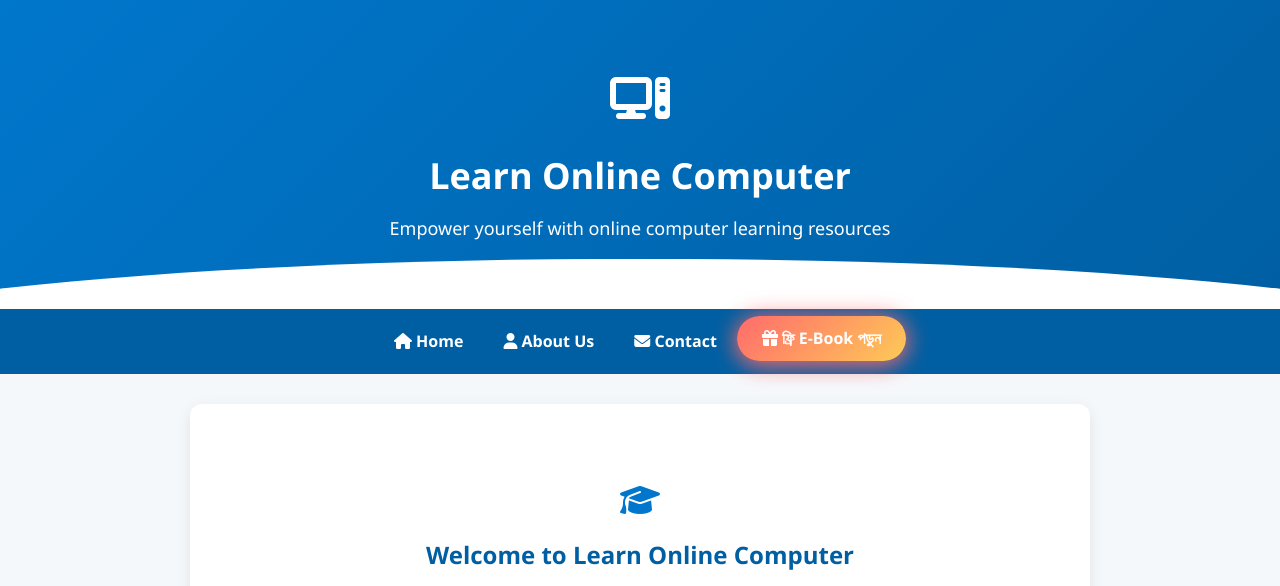
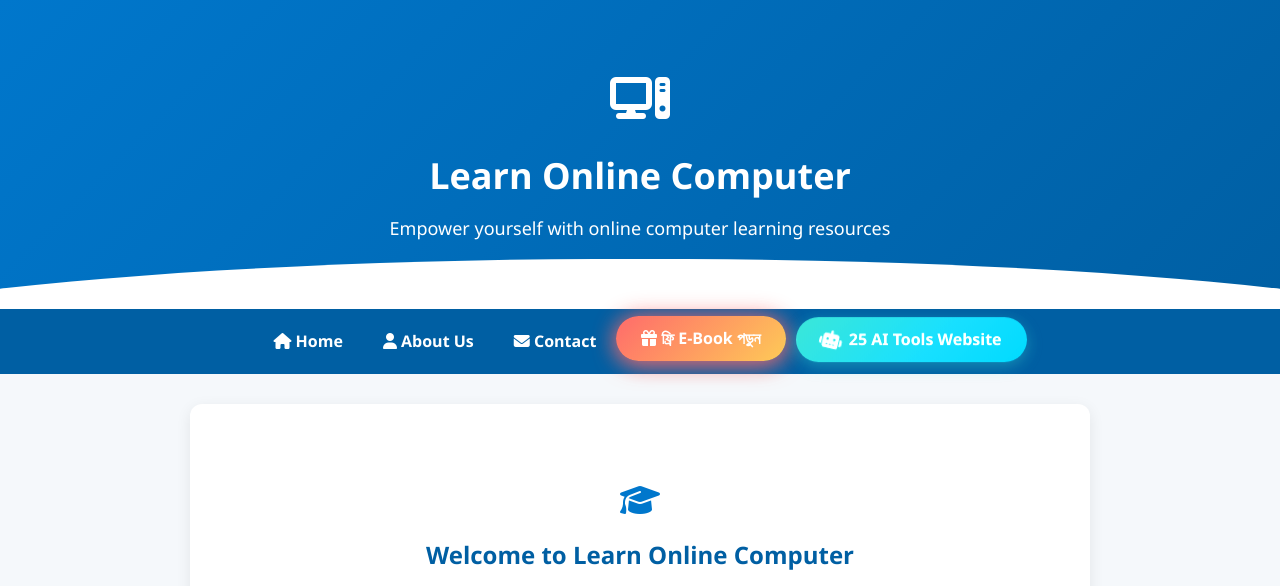
Before and after one commit to rifaturrana/ca-niport, a plain HTML site: page index.html in a window 1280 px wide. Shown: the top 586 px of the page. Drawn offline with Linux system fonts and the light colour scheme.

Commit message:
added aitools

```diff
--- a/index.html
+++ b/index.html
@@ -99,6 +99,69 @@
     nav .ebook-link i {
       animation: rotate 2s linear infinite;
       display: inline-block;
+    }
+
+    nav .ai-tools-link {
+      background: linear-gradient(135deg, #36d1c4, #00c6ff);
+      font-weight: bold;
+      border-radius: 25px;
+      padding: 10px 25px;
+      box-shadow: 0 4px 15px rgba(54, 209, 196, 0.35);
+      margin-left: 10px;
+      position: relative;
+      overflow: hidden;
+      animation: ai-bounce 2.2s ease-in-out infinite, ai-pulse 4s ease-in-out infinite;
+    }
+    nav .ai-tools-link::after {
+      content: '';
+      position: absolute;
+      left: -60%;
+      top: 0;
+      width: 60%;
+      height: 100%;
+      background: linear-gradient(120deg, rgba(255,255,255,0.18) 0%, rgba(255,255,255,0.35) 30%, rgba(255,255,255,0.18) 60%);
+      filter: blur(1px);
+      animation: shimmer 2.5s linear infinite;
+      pointer-events: none;
+    }
+    nav .ai-tools-link:hover {
+      background: linear-gradient(135deg, #0196b9, #36d1c4);
+      transform: scale(1.11);
+      box-shadow: 0 7px 24px rgba(54, 209, 196, 0.60);
+      z-index: 2;
+    }
+    nav .ai-tools-link i {
+      display: inline-block;
+      margin-right: 4px;
+      animation: rotate-scale 1.8s linear infinite;
+      transition: transform 0.25s;
+    }
+    nav .ai-tools-link:hover i {
+      transform: scale(1.2) rotate(-10deg);
+    }
+    @keyframes shimmer {
+      0% { left: -60%; }
+      50% { left: 80%; }
+      100% { left: 130%; }
+    }
+    @keyframes ai-bounce {
+      0%, 100% { transform: translateY(0); }
+      18% { transform: translateY(-4px); }
+      36% { transform: translateY(0); }
+      70% { transform: translateY(-2px); }
+      80% { transform: translateY(0); }
+    }
+    @keyframes ai-pulse {
+      0%, 100% { filter: brightness(1); }
+      40% { filter: brightness(1.15); }
+      60% { filter: brightness(0.95); }
+    }
+    @keyframes rotate-scale {
+      0% { transform: scale(1) rotate(0deg); }
+      25% { transform: scale(1.15) rotate(-15deg); }
+      50% { transform: scale(1.08) rotate(0deg); }
+      75% { transform: scale(1.14) rotate(15deg); }
+      100% { transform: scale(1) rotate(0deg); }
     }
 
     section {
@@ -221,6 +284,9 @@
     <a href="https://aiebook.vercel.app/" target="_blank" class="ebook-link">
       <i class="fa-solid fa-gift"></i> ফ্রি E-Book পড়ুন
     </a>
+    <a href="https://aitoolcenter.vercel.app/" target="_blank" class="ai-tools-link">
+      <i class="fa-solid fa-robot"></i> 25 AI Tools Website
+    </a>
   </nav>
 
   <section id="home">
```
